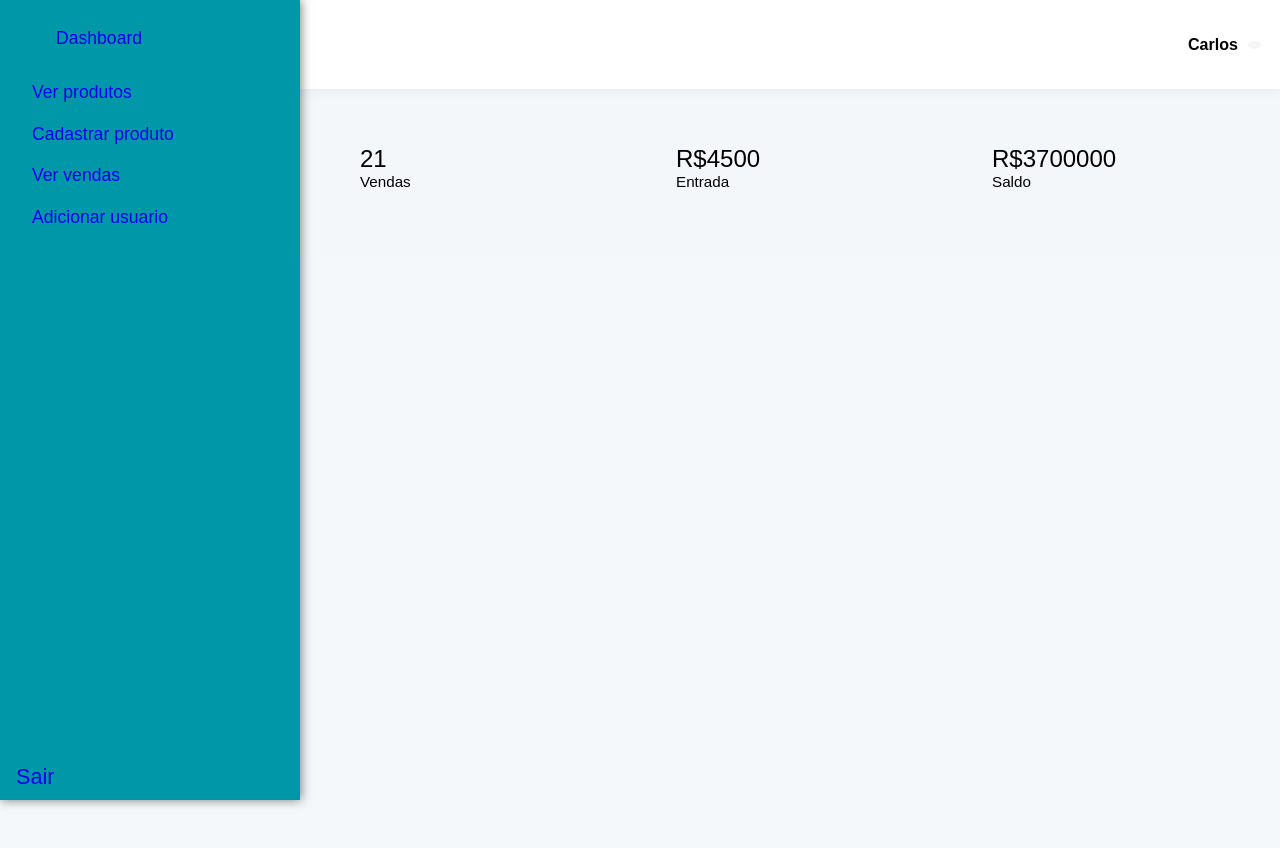
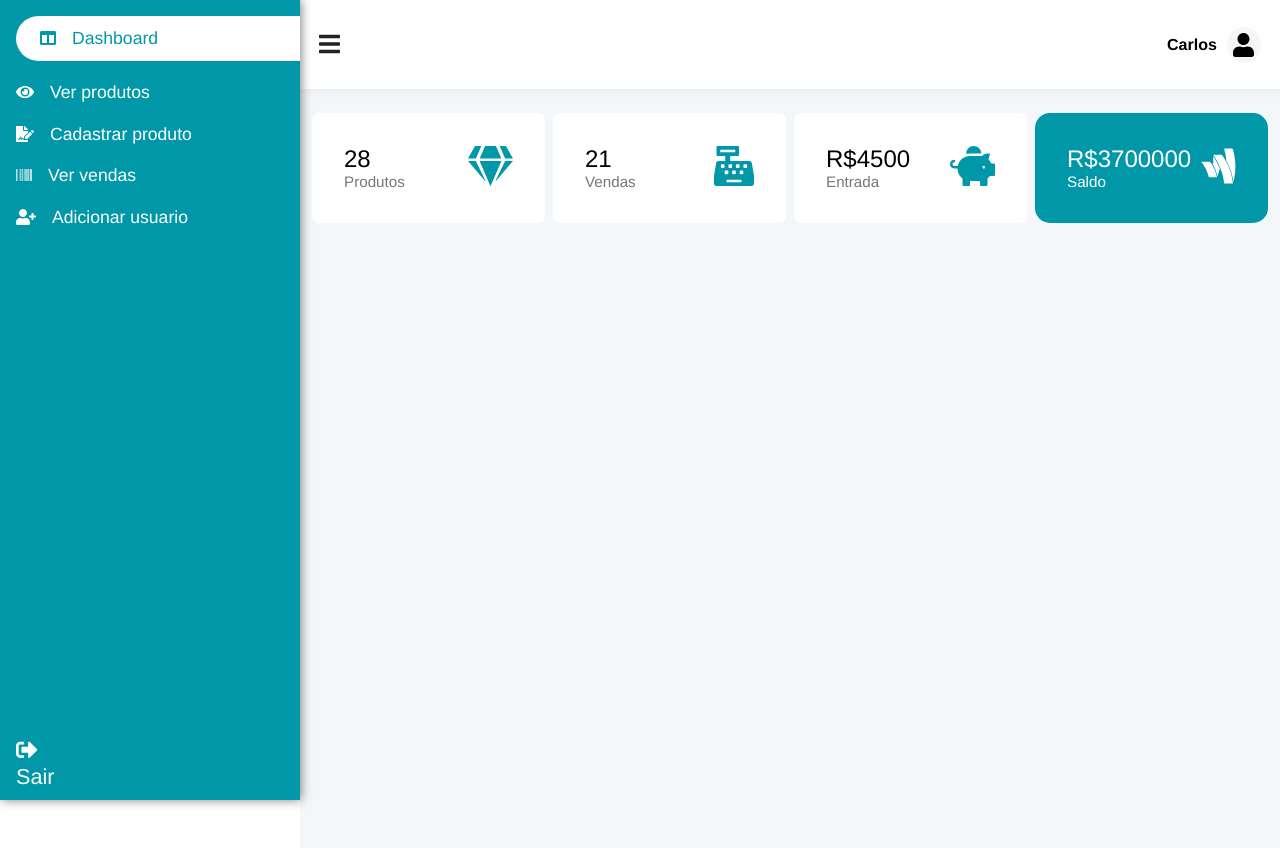
Before and after one commit to kalogs-c/roses-inventory_system, a Next.js app: page /dashboard in a window 1280 px wide. Shown: the top 848 px of the page. Built offline with nearby package versions, Linux system fonts and the light colour scheme.

Commit message:
Dashboard Visual

```diff
--- a/package.json
+++ b/package.json
@@ -7,6 +7,8 @@
   },
   "dependencies": {
     "@fortawesome/fontawesome-svg-core": "^1.2.35",
+    "@fortawesome/free-brands-svg-icons": "^5.15.3",
+    "@fortawesome/free-regular-svg-icons": "^5.15.3",
     "@fortawesome/free-solid-svg-icons": "^5.15.3",
     "@fortawesome/react-fontawesome": "^0.1.14",
     "next": "latest",
--- a/pages/_app.js
+++ b/pages/_app.js
@@ -7,10 +7,11 @@ const GlobalStyle = createGlobalStyle`
     list-style: none;
     text-decoration: none;
     outline: none;
+    font-family: Helvetica;
+    font-style: lighter;
   }
 
   body {
-    font-family: sans-serif;
     box-sizing: border-box;
   }
 `;
--- a/pages/dashboard.js
+++ b/pages/dashboard.js
@@ -3,8 +3,21 @@ import styled from "styled-components";
 //icon
 import { library } from "@fortawesome/fontawesome-svg-core";
 import { FontAwesomeIcon } from "@fortawesome/react-fontawesome";
-import { faColumns } from "@fortawesome/free-solid-svg-icons";
-library.add()
+import {
+  faColumns,
+  faEye,
+  faFileSignature,
+  faBarcode,
+  faUserPlus,
+  faUser,
+  faCashRegister,
+  faPiggyBank,
+  faSignOutAlt,
+  faBars,
+  faGem,
+} from "@fortawesome/free-solid-svg-icons";
+import { faGoogleWallet } from "@fortawesome/free-brands-svg-icons";
+library.add();
 
 const ContentBox = styled.main`
   .sidebar {
@@ -30,7 +43,7 @@ const ContentBox = styled.main`
       a {
         padding-right: 1rem;
         display: block;
-        color: $white-color;
+        color: #fff;
         font-size: 1.1rem;
         white-space: nowrap;
 
@@ -41,9 +54,9 @@ const ContentBox = styled.main`
       }
 
       a.active {
-        background-color: $white-color;
+        background-color: #fff;
         padding: 0.75rem 0 0.75rem 1.5rem;
-        color: $main-color;
+        color: #0098a9;
         font-weight: lighter;
         border-radius: 30px 0 0 30px;
         transition: all 300ms ease-in-out;
@@ -55,20 +68,20 @@ const ContentBox = styled.main`
       bottom: 10px;
       left: 16px;
       border: none;
-      color: $white-color;
+      color: #fff;
       font-size: 1.35rem;
     }
   }
 
-  .nav-toggle {
+  #nav-toggle {
     display: none;
   }
 
-  .nav-toggle:checked ~ .main-content {
+  #nav-toggle:checked ~ .main-content {
     margin-left: 50px;
   }
 
-  .nav-toggle:checked + .sidebar {
+  #nav-toggle:checked + .sidebar {
     width: 50px;
 
     li {
@@ -160,13 +173,13 @@ const ContentBox = styled.main`
       .card-single {
         display: flex;
         justify-content: space-between;
-        background-color: $white-color;
+        background-color: #fff;
         width: 100%;
         padding: 2rem;
         border-radius: 7px;
 
         span {
-          color: $text-gray;
+          color: #777;
           font-size: 0.95rem;
         }
 
@@ -178,26 +191,26 @@ const ContentBox = styled.main`
 
         i {
           font-size: 2.5rem;
-          color: $main-color;
+          color: #0098a9;
         }
       }
 
       .card-single:last-child {
-        background-color: $main-color;
-        color: $white-color;
+        background-color: #0098a9;
+        color: #fff;
         border-radius: 15px;
 
         h1 {
-          color: $white-color;
+          color: #fff;
           font-weight: 400;
         }
 
         span {
-          color: $white-color;
+          color: #fff;
         }
 
         i {
-          color: $white-color;
+          color: #fff;
         }
       }
     }
@@ -207,37 +220,47 @@ const ContentBox = styled.main`
 export default function Dashboard() {
   return (
     <ContentBox>
-      <input type="checkbox" className="nav-toggle" />
+      <input type="checkbox" id="nav-toggle" />
       <div className="sidebar">
         <div className="sidebar-menu">
           <ul>
             <li>
               <a href="#" className="active">
-                <i className="fas fa-columns"><FontAwesomeIcon icon="hamburger" /></i>
+                <i className="fas fa-columns">
+                  <FontAwesomeIcon icon={faColumns} />
+                </i>
                 <span>Dashboard</span>
               </a>
             </li>
             <li>
               <a href="#">
-                <i className="fas fa-eye"></i>
+                <i className="fas fa-eye">
+                  <FontAwesomeIcon icon={faEye} />
+                </i>
                 <span>Ver produtos</span>
               </a>
             </li>
             <li>
               <a href="#">
-                <i className="fas fa-file-signature"></i>
+                <i className="fas fa-file-signature">
+                  <FontAwesomeIcon icon={faFileSignature} />
+                </i>
                 <span>Cadastrar produto</span>
               </a>
             </li>
             <li>
               <a href="#">
-                <i className="fas fa-barcode"></i>
+                <i className="fas fa-barcode">
+                  <FontAwesomeIcon icon={faBarcode} />
+                </i>
                 <span>Ver vendas</span>
               </a>
             </li>
             <li>
               <a href="#">
-                <i className="fas fa-user-plus"></i>
+                <i className="fas fa-user-plus">
+                  <FontAwesomeIcon icon={faUserPlus} />
+                </i>
                 <span>Adicionar usuario</span>
               </a>
             </li>
@@ -245,7 +268,9 @@ export default function Dashboard() {
         </div>
 
         <a href="#" className="sign-out-btn">
-          <i className="fas fa-sign-out-alt"></i>
+          <i className="fas fa-sign-out-alt">
+            <FontAwesomeIcon icon={faSignOutAlt} />
+          </i>
           <p>Sair</p>
         </a>
       </div>
@@ -254,18 +279,21 @@ export default function Dashboard() {
         <header>
           <h2>
             <label for="nav-toggle">
-              <i class="fas fa-bars"></i>
+              <i class="fas fa-bars">
+                <FontAwesomeIcon icon={faBars} />
+              </i>
             </label>
           </h2>
 
           <div class="user-wrapper">
             <h4>Carlos</h4>
             <div>
-              <i class="far fa-user"></i>
+              <i class="far fa-user">
+                <FontAwesomeIcon icon={faUser} />
+              </i>
             </div>
           </div>
         </header>
-      </div>
         <main>
           <div class="cards">
             <div class="card-single">
@@ -274,7 +302,9 @@ export default function Dashboard() {
                 <span>Produtos</span>
               </div>
               <div>
-              <i class="far fa-gem"></i>
+                <i class="far fa-gem">
+                  <FontAwesomeIcon icon={faGem} />
+                </i>
               </div>
             </div>
             <div class="card-single">
@@ -283,7 +313,9 @@ export default function Dashboard() {
                 <span>Vendas</span>
               </div>
               <div>
-              <i class="fas fa-cash-register"></i>
+                <i class="fas fa-cash-register">
+                  <FontAwesomeIcon icon={faCashRegister} />
+                </i>
               </div>
             </div>
             <div class="card-single">
@@ -292,7 +324,9 @@ export default function Dashboard() {
                 <span>Entrada</span>
               </div>
               <div>
-              <i class="fas fa-piggy-bank"></i>
+                <i class="fas fa-piggy-bank">
+                  <FontAwesomeIcon icon={faPiggyBank} />
+                </i>
               </div>
             </div>
             <div class="card-single">
@@ -301,11 +335,14 @@ export default function Dashboard() {
                 <span>Saldo</span>
               </div>
               <div>
-              <i class="fab fa-google-wallet"></i>
+                <i class="fab fa-google-wallet">
+                  <FontAwesomeIcon icon={faGoogleWallet} />
+                </i>
               </div>
             </div>
           </div>
         </main>
+      </div>
     </ContentBox>
   );
 }
```
Also changed, not shown: 2 other files (tests, documents, lock files or other folders). Lines whose indentation alone changed are shown as unchanged.
